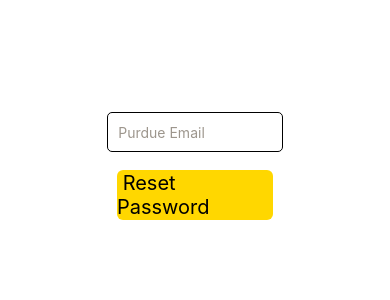
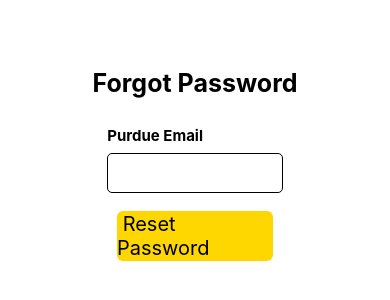
Before and after one commit to aberiggs/BoilerMatch, a React Native app in the folder frontend/: screen /ForgotPassword in a window 390 px wide. Shown: the part 256-556 px from the top of the page. Built offline with nearby package versions, Linux system fonts and the light colour scheme.

Commit message:
fitxed formatting and removed placeholders

```diff
--- a/frontend/screens/ForgotPassword.js
+++ b/frontend/screens/ForgotPassword.js
@@ -27,7 +27,7 @@ export default function ForgotPassword({navigation}){
             setErrorMessage("An unexpected error occurred")
           }
         } else {
-          navigation.navigate('pinVerify', {
+          navigation.push('pinVerify', {
             email: email,
           });
         }
@@ -38,17 +38,20 @@ export default function ForgotPassword({navigation}){
 
     return(
         <View style={styles.container}>
+          <Text style={styles.title}>Forgot Password</Text>
+          <View style={{flex: 'column', width: "45%"}}>
+
+            <Text style={styles.subtitle}>Purdue Email</Text>
             <TextInput
             autoCapitalize = "none"
             autoCorrect={false}
             autoComplete="off"
-            placeholder='Purdue Email'
-            placeholderTextColor={"#9D968D"}
 
             onChangeText={email => setEmail(email)}
 
-            style={styles.inputField}
+            style={styles.inputFieldBox}
             />
+          </View>
 
         <Text style={styles.errorMes}>{errorMessage}</Text>
         <Pressable style={styles.button} onPress={handleForgot}>
@@ -90,6 +93,31 @@ const styles = StyleSheet.create({
       marginBottom: 10,
       borderRadius: 5,
     },
+    inputFieldBox: {
+      flexDirection: 'row',
+      height: 40,
+      width: '100%',
+      justifyContent: 'flex-end',
+      alignItems: 'center',
+      padding: 10,
+      marginBottom: 10,
+      borderColor: 'black',
+      borderWidth: 1,
+      borderRadius: 5,
+    },
+    title: {
+      fontSize: 25,
+      fontWeight: 'bold',
+      textAlign: 'center',
+      lineHeight: 25,
+      marginBottom: 30,
+    },
+    subtitle: {
+      fontSize: 15,
+      fontWeight: 'bold',
+      textAlign: 'left',
+      marginBottom: 8,
+    },
     errorMes: {
         fontSize: 15,
         fontWeight: 'bold',
--- a/frontend/screens/Login.js
+++ b/frontend/screens/Login.js
@@ -92,7 +92,7 @@ export default function Login({navigation}){
           <TouchableOpacity
           style={{ marginRight: 75, marginBottom: 5}}
             onPress={() => {
-              navigation.navigate("ForgotPassword")
+              navigation.push("ForgotPassword")
             }}>
 
             <Text style={{color: 'grey', textDecorationLine: 'underline'}}>
--- a/frontend/screens/ResetPassword.js
+++ b/frontend/screens/ResetPassword.js
@@ -31,10 +31,30 @@ export default function ResetPassword({route, navigation}){
             setErrorMessage("The passwords do not match")
             return false
         }
+
+        return true
+    }
+
+    const validatePassword = () => {
+      passwordRegEx = /$^[A-Za-z]*[!?@#$]{1,}[A-Za-z]*$/
+      if (password.length === 0) {
+        // Password is blank or contains spaces
+        setErrorMessage("Please create a password")
+        return false
+      } else if (password.includes(" ")) {
+          setErrorMessage("Your password must not contain spaces")
+          return false
+      } else if (!password.match(passwordRegEx) || password.length() < 6 || password.length() > 20) {
+        // Ensure a secure password
+        setErrorMessage("Your password must be 6-20 characters, and contain a special character (!,?,@,#,$)")
+        return false
+      }
+
+      return true
     }
 
     const handleReset = async () => {
-        if (passwordMatch) {
+        if (/*validatePassword() &&*/ passwordMatch()) {
             const res = await resetThroughApi()
 
             if (!res || res.success === false) {
@@ -44,40 +64,39 @@ export default function ResetPassword({route, navigation}){
                     setErrorMessage("An unexpected error occurred")
                 }
             } else {
-            navigation.navigate("Login")
+              navigation.navigate("Login")
             }
         }
     }
 
     return(
         <View style={styles.container}>
-            <Text style={styles.title}> Reset Your Password</Text>
+          <View style={{flex: 'column', width: "45%"}}>
+            <Text style={styles.subtitle}> New Password</Text>
 
             <TextInput
             autoCapitalize = "none"
             autoCorrect={false}
             autoComplete="off"
-            placeholder='New Password'
-            placeholderTextColor={'grey'}
 
             onChangeText={password => setPassword(password)}
 
-            style={styles.inputField}
+            style={styles.inputFieldBox}
             />
 
+            <Text style={styles.subtitle}> Confirm New Password</Text>
             <TextInput
             autoCapitalize = "none"
             autoCorrect={false}
             autoComplete="off"
-            placeholder='Confirm New Password'
-            placeholderTextColor={'grey'}
 
             onChangeText={confirmedPassword => setConfirmedPassword(confirmedPassword)}
 
-            style={styles.inputField}
+            style={styles.inputFieldBox}
             />
 
-        <Text style={styles.errorMes}>{errorMessage}</Text>
+            <Text style={styles.errorMes}>{errorMessage}</Text>
+          </View>
 
         <Pressable style={styles.button} onPress={handleReset}>
         <Text style={styles.buttonText}> Reset </Text>
@@ -107,6 +126,18 @@ const styles = StyleSheet.create({
         fontSize: 20,
         alignSelf: "center"
     },
+    inputFieldBox: {
+      flexDirection: 'row',
+      height: 40,
+      width: '100%',
+      justifyContent: 'flex-end',
+      alignItems: 'center',
+      padding: 10,
+      marginBottom: 10,
+      borderColor: 'black',
+      borderWidth: 1,
+      borderRadius: 5,
+    },
     inputField: {
       color:'black',
       height: 40,
@@ -133,7 +164,8 @@ const styles = StyleSheet.create({
     errorMes: {
       fontSize: 15,
       fontWeight: 'bold',
-      textAlign: 'left',
+      textAlign: 'center',
+      paddingHorizontal: 10,
       marginBottom: 8,
       color: 'red',
       marginHorizontal: 'auto'
--- a/frontend/screens/pinVerify.js
+++ b/frontend/screens/pinVerify.js
@@ -32,7 +32,7 @@ export default function PinVerify({route, navigation}){
             setErrorMessage("An unexpected error occurred")
           }
         } else {
-          navigation.navigate('ResetPassword', {
+          navigation.push('ResetPassword', {
             email: email,
           });
         }
@@ -40,21 +40,18 @@ export default function PinVerify({route, navigation}){
 
     return(
         <View style={styles.container}>
-            <Text style={styles.subtitle}>{email}</Text>
-            <Text style={styles.subtitle}>Verify</Text>
+          <View style={{flex: 'column', width: "45%"}}>
+            <Text style={styles.subtitle}>Verify PIN</Text>
+            <TextInput
+              autoCapitalize = "none"
+              autoCorrect={false}
+              autoComplete="off"
 
-            <TextInput
-            autoCapitalize = "none"
-            autoCorrect={false}
-            autoComplete="off"
-            placeholder='Enter your 6 digit pin'
-            placeholderTextColor={'grey'}
+              onChangeText={pin => setPin(pin)}
 
-            onChangeText={pin => setPin(pin)}
-
-            style={styles.inputField}
+              style={styles.inputFieldBox}
             />
-
+          </View>
             <Text style={styles.errorMes}>{errorMessage}</Text>
 
             <Pressable style={styles.button} onPress={handleVerify}>
@@ -96,6 +93,18 @@ const styles = StyleSheet.create({
       marginBottom: 10,
       borderRadius: 5,
     },
+    inputFieldBox: {
+      flexDirection: 'row',
+      height: 40,
+      width: '100%',
+      justifyContent: 'flex-end',
+      alignItems: 'center',
+      padding: 10,
+      marginBottom: 10,
+      borderColor: 'black',
+      borderWidth: 1,
+      borderRadius: 5,
+    },
     title: {
       fontSize: 25,
       fontWeight: 'bold',
```
Also changed, not shown: 1 other file (tests, documents, lock files or other folders).
